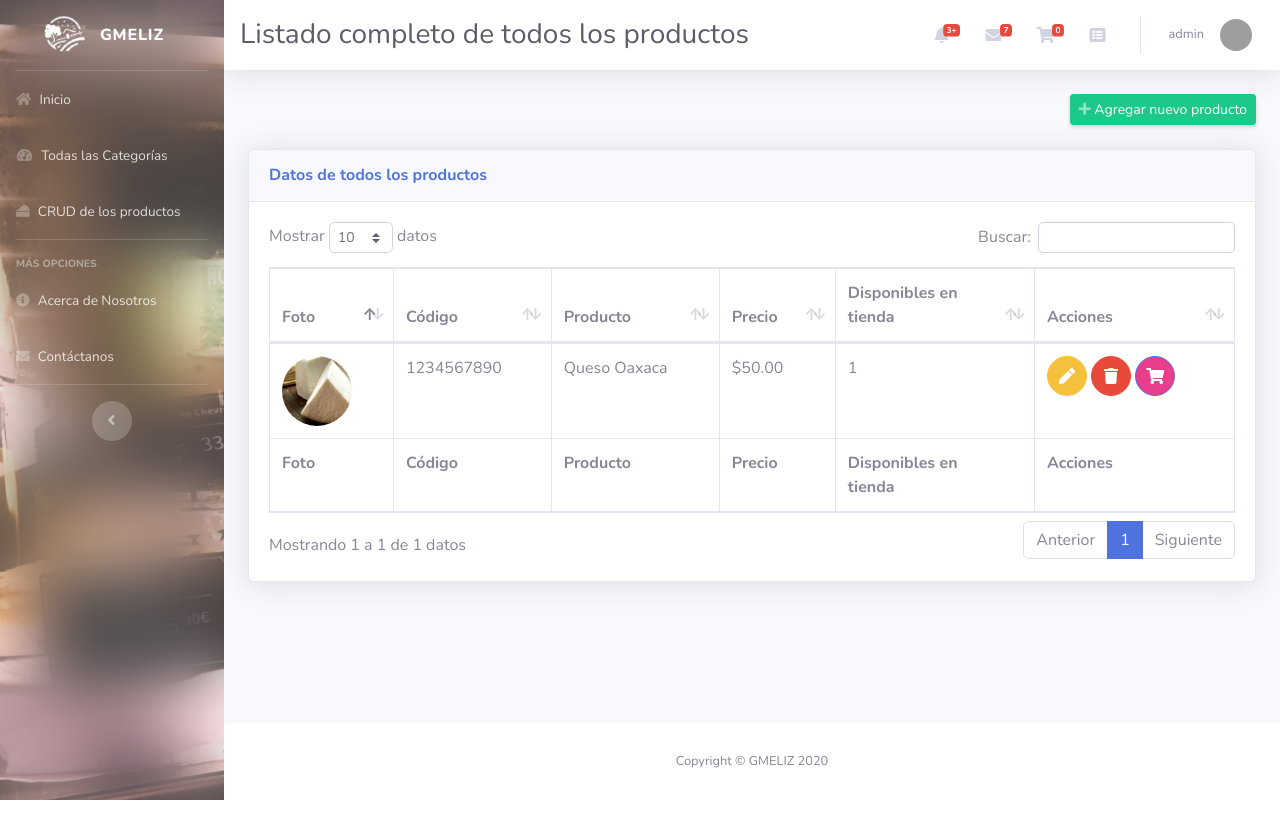
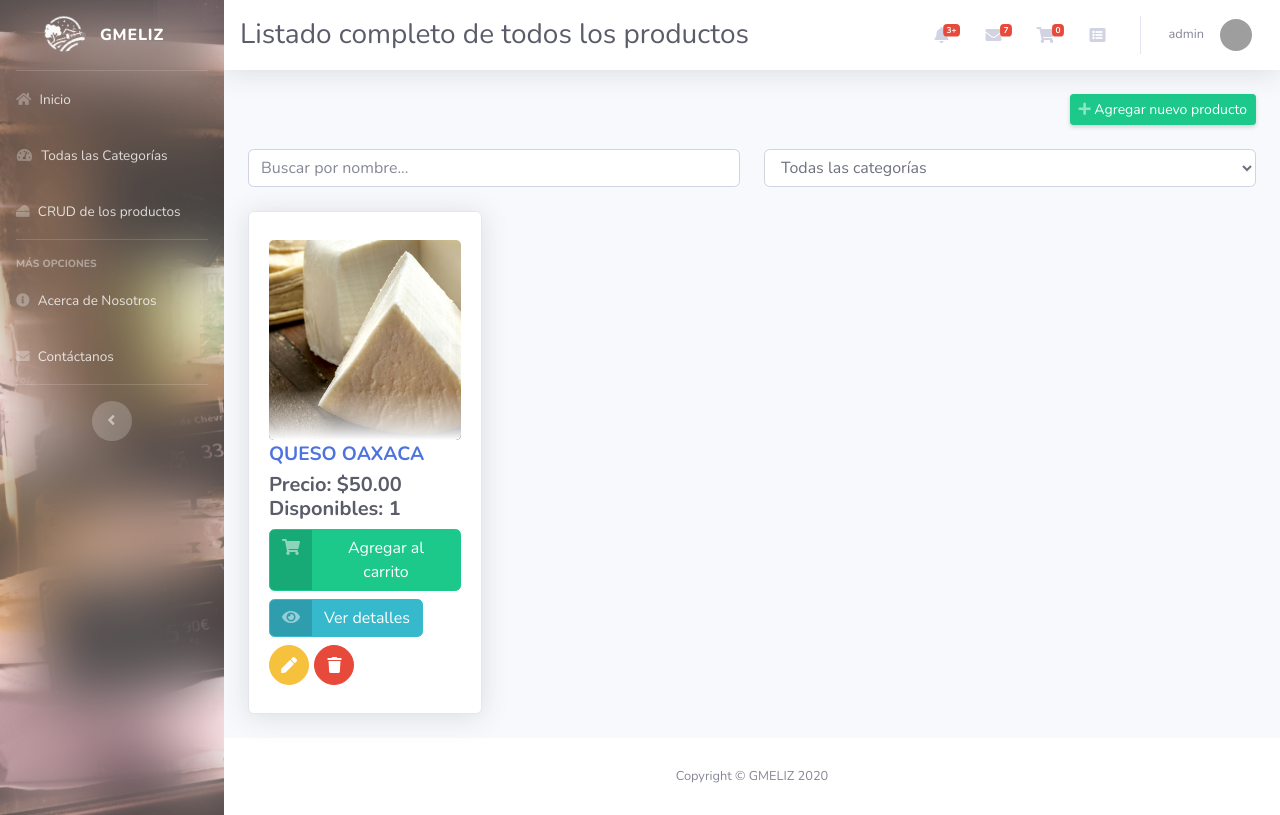
Before and after one commit to FerTecn/GMELIZ, a Django app: page /catalogos/producto/lista in a window 1280 px wide. Run offline with Django 4.2, Linux system fonts and the light colour scheme; a user stored in the database is signed in; data comes from the database, SQL or seed files in the repository; data that the repository does not hold is empty; some libraries are stand-ins or nearby versions; grey boxes are pictures that could not be loaded.

Commit message:
Cambio de tabla a filas, funcion de permisos en acciones

```diff
--- a/GMELIZ/catalogos/templates/productoList.html
+++ b/GMELIZ/catalogos/templates/productoList.html
@@ -4,97 +4,165 @@
     - Productos en la tienda
 {% endblock %}
 
-{% block extraCSS %}
-    <!-- Custom styles for this page -->
-    <link href="../../static/vendor/datatables/dataTables.bootstrap4.min.css" rel="stylesheet">
-    <style>
-        .circle-background {
-            width: 70px;
-            height: 70px;
-            border-radius: 50%;
-            overflow: hidden;
-            object-fit: cover;
-        }
-    </style>
-{% endblock %}
 
 {% block encabezado %}
     Listado completo de todos los productos
 {% endblock %}
 
 {% block botonSupIZQ %}
+{% if perms.catalogos.add_producto %}
 <a href="{% url 'productoCreate' %}" class="d-none d-sm-inline-block btn btn-sm btn-success shadow-sm"><i
     class="fas fa-add fa-plus text-white-50"></i> Agregar nuevo producto</a>
+    {% endif %}
+{% endblock %}
+
+{% block extraCSS %}
+<style>
+    /* Estilo para la imagen rectangular */
+    .image-container {
+        position: relative;
+        width: 100%;
+        height: 200px; /* Altura deseada */
+        overflow: hidden;
+        border-radius:5px;
+    }
+
+    .image-container img {
+        width: 100%;
+        height: 100%; /* La imagen ocupará toda la altura del contenedor */
+        object-fit: cover; /* Evita la deformación */
+    }
+
+    .image-container::after {
+        content: '';
+        position: absolute;
+        bottom: 0;
+        left: 0;
+        width: 100%;
+        height: 50px; /* Altura del degradado */
+        background: linear-gradient(to bottom, rgba(255, 255, 255, 0) 0%, rgba(255, 255, 255, 1) 100%);
+        pointer-events: none;
+    }
+
+
+
+</style>
 {% endblock %}
 
 {% block contenido %}
-    <!-- DataTales Example -->
-    <div class="card shadow mb-4">
-        <div class="card-header py-3">
-            <h6 class="m-0 font-weight-bold text-primary">Datos de todos los productos</h6>
+<div class="row">
+    <div class="col-md-6 mb-4">
+        <input type="text" id="searchInput" class="form-control" placeholder="Buscar por nombre...">
     </div>
+    <div class="col-md-6 mb-4">
+        <select id="categoriaSelect" class="form-control">
+            <option value="">Todas las categorías</option>
+            {% for categoria in categorias %}
+                <option value="{{ categoria }}">{{ categoria }}</option>
+            {% endfor %}
+        </select>
+    </div>
+</div>
+
+<div class="row">
+        {% for item in productos %}
+            <div class="col-xl-3 col-md-6 mb-4 producto-card" data-categoria="{{ item.categoria|lower }}">
+                <div class="card shadow h-100 py-2">
                     <div class="card-body">
-            <div class="table-responsive">
-                <table class="table table-bordered" id="dataTable" width="100%" cellspacing="0">
-                    <thead>
-                        <tr>
-                            <th>Foto</th>
-                            <th>Código</th>
-                            <th>Producto</th>
-                            <th>Precio</th>
-                            <th>Disponibles en<br>tienda</th>
-                            <th>Acciones</th>
-                        </tr>
-                    </thead>
-                    <tfoot>
-                        <tr>
-                            <th>Foto</th>
-                            <th>Código</th>
-                            <th>Producto</th>
-                            <th>Precio</th>
-                            <th>Disponibles en<br>tienda</th>
-                            <th>Acciones</th>
-                        </tr>
-                    </tfoot>
-                    <tbody>
-                        {% for item in productos %}
-                            <tr>
-                                <td><img src="../../../{{item.imagen}}" alt="{{item.imagen}}" class="circle-background"></td>
-                                <td>{{item.codigo}}</td>
-                                <td>{{item.categoria}} {{item.producto}}</td>
-                                <td>${{item.precio}}</td>
-                                <td>
+                        <div class="row no-gutters align-items-center">
+                            <div class="col">
+                                <div class="d-flex justify-content-center align-items-center">
+                                    <!-- Ajustar el tamaño de la imagen -->
+                                    <div class="image-container">
+                                        <!-- Ajustar el tamaño de la imagen -->
+                                        <img src="../../../{{item.imagen}}" alt="{{item.imagen}}" class="img-fluid">
+                                    </div>
+
+                                </div>
+                                <div class="text-lg font-weight-bold text-primary text-uppercase mb-1">
+                                {{ item.categoria }} {{ item.producto }}</div>
+                                <div class="h5 mb-0 font-weight-bold text-gray-800">
+                                    Precio: ${{ item.precio }}
+                                    Disponibles: {{item.inventario}}
+                                    <div class="my-2"></div>
                                     {% if item.inventario == 0 %}
                                     <div class="alert alert-warning" role="alert">
                                         Agotado
                                     </div>
                                     {% else %}
-                                    {{item.inventario}}
+                                    <a href="{% url 'agregar_producto_carrito' item.pk %}" class="btn btn-success btn-icon-split">
+                                        <span class="icon text-white-50">
+                                            <i class="fas fa-shopping-cart"></i>
+                                        </span>
+                                        <span class="text">Agregar al carrito</span>
+                                    </a>
                                     {% endif %}
 
-                                </td>
-                                <td>
+                                    <div class="my-2"></div>
+                                    <a href="{% url 'productoDetail' item.pk %}" class="btn btn-info btn-icon-split">
+                                        <span class="icon text-white-50">
+                                            <i class="fas fa-eye"></i>
+                                        </span>
+                                        <span class="text">Ver detalles</span>
+                                    </a>
+                                    <div class="my-2"></div>
+                                    {% if perms.catalogos.change_producto or perms.catalogos.delete_producto %}
                                         <a href="{% url 'productoUpdate' item.pk %}" class="btn btn-warning btn-circle"><i class="fas fa-pen"></i></a>
                                         <a href="{% url 'productoDelete' item.pk %}" class="btn btn-danger btn-circle"><i class="fas fa-trash"></i></a>
-                                    <a href="{% url 'agregar_producto_carrito' item.pk %}" class="btn btn-primary btn-circle"><i class="fas fa-shopping-cart"></i></a>
-                                </td>
-                            </tr>
-                        {% endfor %}
-                    </tbody>
-                </table>
+                                    {% endif %}
+
                                 </div>
                             </div>
-
-
+                        </div>
+                    </div>
+                </div>
+            </div>
+        {% endfor %}
 </div>
 {% endblock %}
 
 {% block plugins %}
 <!-- Page level plugins -->
-<script src="../../static/vendor/datatables/jquery.dataTables.min.js"></script>
-<script src="../../static/vendor/datatables/dataTables.bootstrap4.min.js"></script>
+<script>
+    document.addEventListener("DOMContentLoaded", function() {
+        // Buscar productos por nombre
+        const searchInput = document.getElementById('searchInput');
+        searchInput.addEventListener('input', function() {
+            const searchText = this.value.toLowerCase();
+            const categoriaSelect = document.getElementById('categoriaSelect');
+            const categoriaSeleccionada = categoriaSelect.value.toLowerCase();
+            const productoCards = document.querySelectorAll('.producto-card');
+            productoCards.forEach(function(card) {
+                const nombreProducto = card.querySelector('.text-lg').textContent.toLowerCase();
+                const categoriaProducto = card.dataset.categoria;
+                const nombreCoincide = nombreProducto.includes(searchText);
+                const categoriaCoincide = categoriaSeleccionada === '' || categoriaProducto === categoriaSeleccionada;
+                if (nombreCoincide && categoriaCoincide) {
+                    card.style.display = 'block';
+                } else {
+                    card.style.display = 'none';
+                }
+            });
+        });
 
-<!-- Page level custom scripts -->
-<script src="../../static/js/demo/datatables-demo.js"></script>
+        // Filtrar productos por categoría
+        const categoriaSelect = document.getElementById('categoriaSelect');
+        categoriaSelect.addEventListener('change', function() {
+            const searchText = searchInput.value.toLowerCase();
+            const categoriaSeleccionada = this.value.toLowerCase();
+            const productoCards = document.querySelectorAll('.producto-card');
+            productoCards.forEach(function(card) {
+                const categoriaProducto = card.dataset.categoria;
+                const categoriaCoincide = categoriaSeleccionada === '' || categoriaProducto === categoriaSeleccionada;
+                const nombreCoincide = card.querySelector('.text-lg').textContent.toLowerCase().includes(searchText);
+                if (categoriaCoincide && nombreCoincide) {
+                    card.style.display = 'block';
+                } else {
+                    card.style.display = 'none';
+                }
+            });
+        });
+    });
+</script>
 
 {% endblock %}
```
Lines whose indentation alone changed are shown as unchanged.
